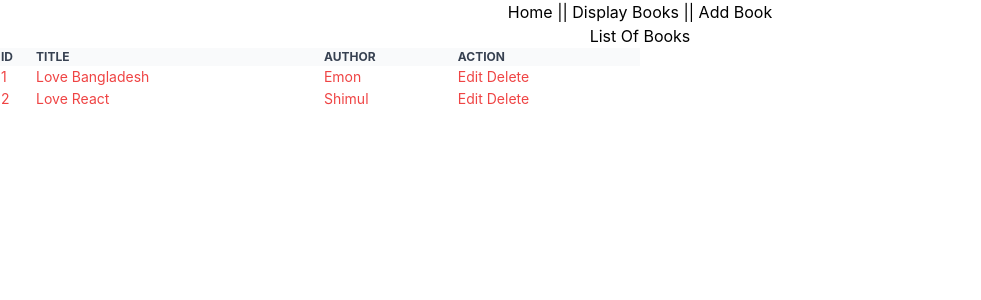
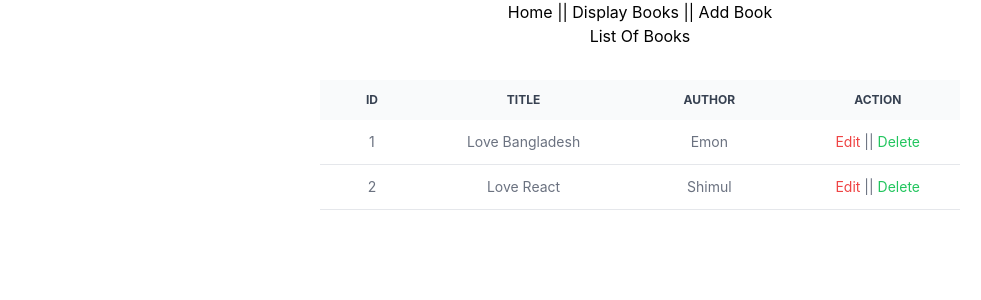
Before and after one commit to emonShimoul/react-redux-toolkit-crud-app, a React (Create React App) app: page /display-books in a window 1280 px wide. Shown: the top 300 px of the page, without its empty margins (0-981 px from the left). Built offline with nearby package versions, Linux system fonts and the light colour scheme.

Commit message:
edit some style of table

```diff
--- a/src/features/books/BooksView.jsx
+++ b/src/features/books/BooksView.jsx
@@ -3,30 +3,30 @@ import { useSelector } from 'react-redux';
 
 const BooksView = () => {
     const books = useSelector((state) => state.booksReducer.books);
-    console.log(books);
+    // console.log(books);
     return (
         <div>
             <h2>List Of Books</h2>
-            <table className="w-1/2 text-sm text-left text-red-500 dark:text-red-400">
+            <table className="w-1/2 text-sm text-center text-gray-500 dark:text-gray-400 mx-auto mt-8">
                 <thead className="text-xs text-gray-700 uppercase bg-gray-50 dark:bg-gray-700 dark:text-gray-400">
                     <tr>
-                        <th>ID</th>
-                        <th>Title</th>
-                        <th>Author</th>
-                        <th>Action</th>
+                        <th className="px-6 py-3">ID</th>
+                        <th className="px-6 py-3">Title</th>
+                        <th className="px-6 py-3">Author</th>
+                        <th className="px-6 py-3">Action</th>
                     </tr>
                 </thead>
                 <tbody>
                     {books && books.map((book) => {
                         const { id, title, author } = book;
-                        return <tr key={id}>
-                            <td>{id}</td>
+                        return <tr className='border-b border-gray-200 dark:border-gray-700' key={id}>
+                            <td className='py-3'>{id}</td>
                             <td>{title}</td>
                             <td>{author}</td>
                             <td>
-                                <button>Edit</button>
-                                <span> </span>
-                                <button>Delete</button>
+                                <button className='text-red-500'>Edit</button>
+                                <span> || </span>
+                                <button className='text-green-500'>Delete</button>
                             </td>
                         </tr>
                     })}
```
